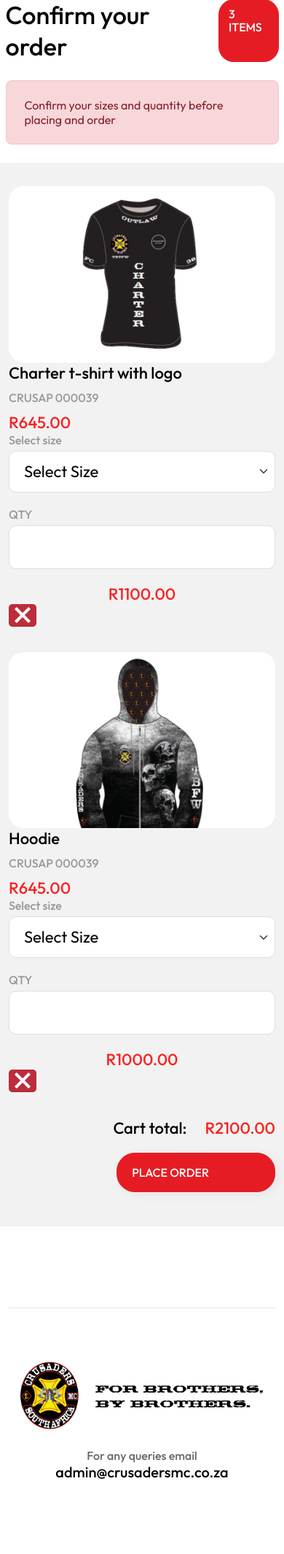
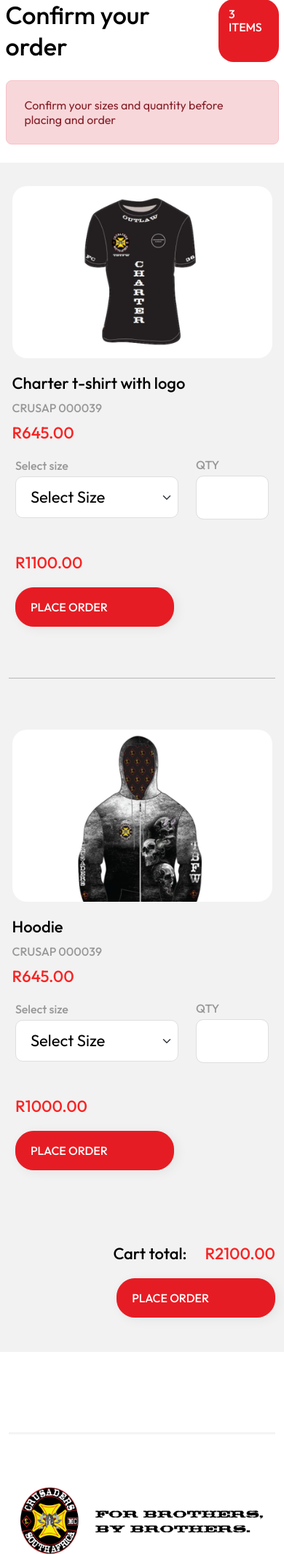
Before and after one commit to mocke/crusaders-merch-frontend, a PHP site: page /viewCart.php in a window 390 px wide. Shown: the part 314-2444 px from the top of the page at 73% size. Before the commit the page ends 2341 px from the top, so only its background shows below. Run offline with PHP 8.4, Linux system fonts and the light colour scheme; some libraries are stand-ins or nearby versions.

Commit message:
- Updated viewcart full responsiveness

```diff
--- a/viewCart.php
+++ b/viewCart.php
@@ -25,17 +25,21 @@ include 'includes/header.php'
 <!-- Cart Items -->
 <section class="cart-items">
     <div class="container">
+        <div class="row">
+            <div class="col-sm-12 col-md-6 col-lg-12 lg-mb-50">
                 <!-- Product Item -->
                 <div class="row">
-            <div class="col-sm-12 col-xl-2 my-auto">
+                    <div class="col-sm-12 col-lg-4 col-xl-2 my-auto">
                         <img class="img-fluid border-radius-20" src="assets/images/products/t-shirt.jpg" alt="Full patch members T-shirts">
                     </div>
-            <div class="col-sm-12 col-xl-3 my-auto">
-                <h3>Charter t-shirt with logo</h3>
+                    <div class="col-sm-12 col-lg-4 col-xl-3 my-auto">
+                        <h3 class="xs-mt-20 lg-mt-0">Charter t-shirt with logo</h3>
                         <h5>CRUSAP 000039</h5>
                         <h3 class="text-vivid-red">R645.00</h3>
                     </div>
-            <div class="col-sm-12 col-xl-2 my-auto xs-pb-20">
+                    <div class="col-sm-12 col-lg-4 col-xl-7 my-auto">
+                        <div class="row xs-plr-0 xs-mt-20 lg-mt-0">
+                            <div class="col-8 col-lg-7 col-xl-4 my-auto">
                                 <label class="form-label" for="selectSize">Select size</label>
                                 <select class="form-select" id="selectSize" name="selectSize">
                                     <option selected disabled>Select Size</option>
@@ -47,28 +51,38 @@ include 'includes/header.php'
                                     <option value="XXLarge">XXLarge</option>
                                 </select>
                             </div>
-            <div class="col-sm-12 col-xl-1 my-auto xs-pb-20">
+                            <div class="col-4 col-lg-5 col-xl-2 my-auto">
                                 <label class="form-label" for="inputQTY">QTY</label>
                                 <input type="text" id="inputQTY" name="inputQTY" class="form-control" />
                             </div>
-            <div class="col-sm-12 col-xl-3 my-auto text-center">
-                <h3 class="text-vivid-red">R1100.00</h3>
+                            <div class="col-md-6 col-xl-5 xs-pt-20 my-auto text-xl-center">
+                                <h3 class="text-vivid-red xs-mt-25 xl-mt-0">R1100.00</h3>
                             </div>
-            <div class="col-sm-12 col-xl-1 my-auto">
-                <button class="thumb-grow-small"><img src="assets/images/icons/ico-remove.png" alt="Red and White Exit Icon"></button>
+                            <div class="col-md-6 col-xl-1 xs-pt-20 text-md-end text-xl-start my-auto">
+                                <button class="thumb-grow-small d-none d-md-inline-block xs-mt-25 xl-mt-0"><img src="assets/images/icons/ico-remove.png" alt="Red and White Exit Icon"></button>
+                                <a class="btn btn-primary d-md-none" href="#">Place order</a>
                             </div>
                         </div>
+                    </div>
+                </div>
+            </div>
+            <div class="col-sm-12 d-md-none xs-mtb-60">
+                <hr>
+            </div>
+            <div class="col-sm-12 col-md-6 col-lg-12 lg-mb-50">
                 <!-- Product Item -->
                 <div class="row">
-            <div class="col-sm-12 col-xl-2 my-auto">
+                    <div class="col-sm-12 col-lg-4 col-xl-2 my-auto">
                         <img class="img-fluid border-radius-20" src="assets/images/products/hoodies.jpg" alt="Full patch members Hoodies">
                     </div>
-            <div class="col-sm-12 col-xl-3 my-auto">
-                <h3>Hoodie</h3>
+                    <div class="col-sm-12 col-lg-4 col-xl-3 my-auto">
+                        <h3 class="xs-mt-20 lg-mt-0">Hoodie</h3>
                         <h5>CRUSAP 000039</h5>
                         <h3 class="text-vivid-red">R645.00</h3>
                     </div>
-            <div class="col-sm-12 col-xl-2 my-auto xs-pb-20">
+                    <div class="col-sm-12 col-lg-4 col-xl-7 my-auto">
+                        <div class="row xs-plr-0 xs-mt-20 lg-mt-0">
+                            <div class="col-8 col-lg-7 col-xl-4 my-auto">
                                 <label class="form-label" for="selectSize">Select size</label>
                                 <select class="form-select" id="selectSize" name="selectSize">
                                     <option selected disabled>Select Size</option>
@@ -80,24 +94,29 @@ include 'includes/header.php'
                                     <option value="XXLarge">XXLarge</option>
                                 </select>
                             </div>
-            <div class="col-sm-12 col-xl-1 my-auto xs-pb-20">
+                            <div class="col-4 col-lg-5 col-xl-2 my-auto">
                                 <label class="form-label" for="inputQTY">QTY</label>
                                 <input type="text" id="inputQTY" name="inputQTY" class="form-control" />
                             </div>
-            <div class="col-sm-12 col-xl-3 my-auto text-center">
-                <h3 class="text-vivid-red">R1000.00</h3>
+                            <div class="col-md-6 col-xl-5 xs-pt-20 my-auto text-xl-center">
+                                <h3 class="text-vivid-red xs-mt-25 xl-mt-0">R1000.00</h3>
                             </div>
-            <div class="col-sm-12 col-xl-1 my-auto">
-                <button class="thumb-grow-small"><img src="assets/images/icons/ico-remove.png" alt="Red and White Exit Icon"></button>
+                            <div class="col-md-6 col-xl-1 xs-pt-20 text-md-end text-xl-start my-auto">
+                                <button class="thumb-grow-small d-none d-md-inline-block xs-mt-25 xl-mt-0"><img src="assets/images/icons/ico-remove.png" alt="Red and White Exit Icon"></button>
+                                <a class="btn btn-primary d-md-none" href="#">Place order</a>
+                            </div>
+                        </div>
+                    </div>
+                </div>
             </div>
         </div>
         <!-- Place Order -->
-        <div class="row">
+        <div class="row xs-mt-100 lg-mt-50">
             <div class="col-sm-12 text-end xs-mb-20">
                 <h3>Cart total:<span class="text-vivid-red xs-ml-25">R2100.00</span></h3>
             </div>
             <div class="col-sm-12 text-end">
-                <a class="btn btn-primary" href="#">Place order</a>
+                <a class="btn btn-primary thumb-grow-small" href="#">Place order</a>
             </div>
         </div>
     </div>
```
Lines whose indentation alone changed are shown as unchanged.
